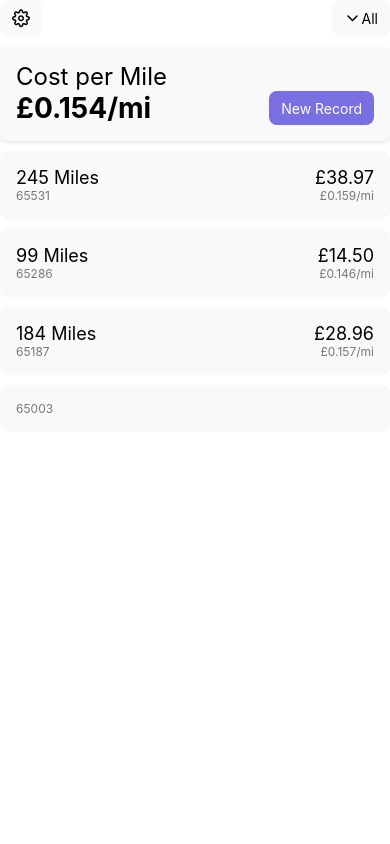
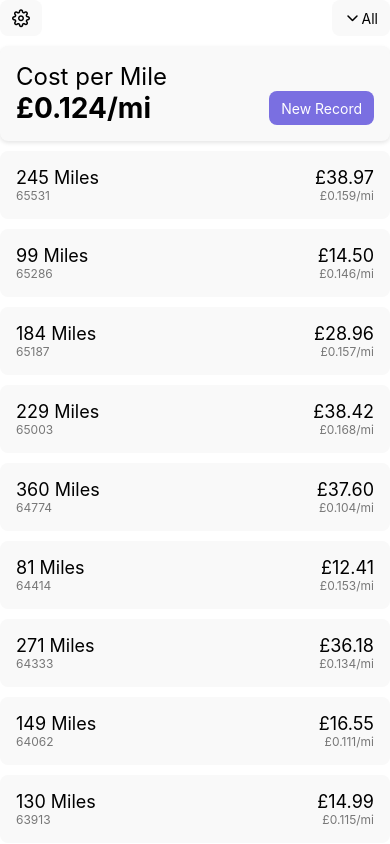
Before and after one commit to jcbyte/TripTab, a React Native app: screen / in a window 390 px wide. Shown: the top 844 px of the page. Built offline with nearby package versions, Linux system fonts and the light colour scheme.

Commit message:
added real testing data

```diff
--- a/src/App.tsx
+++ b/src/App.tsx
@@ -18,6 +18,7 @@ import useCachedRecords from "./hooks/useCachedRecords";
 // todo settings page miles/km, currency
 // todo settings page export, import
 // todo dark theme
+// todo save
 
 export type RecordNo = "all" | number;
 
@@ -27,7 +28,23 @@ export default function App() {
 		{ id: uuidv4(), type: "record", mileage: 65531, cost: 38.97 },
 		{ id: uuidv4(), type: "record", mileage: 65286, cost: 14.5 },
 		{ id: uuidv4(), type: "record", mileage: 65187, cost: 28.96 },
-		{ id: uuidv4(), type: "mileage", mileage: 65003 },
+		{ id: uuidv4(), type: "record", mileage: 65003, cost: 38.42 },
+		{ id: uuidv4(), type: "record", mileage: 64774, cost: 37.6 },
+		{ id: uuidv4(), type: "record", mileage: 64414, cost: 12.41 },
+		{ id: uuidv4(), type: "record", mileage: 64333, cost: 36.18 },
+		{ id: uuidv4(), type: "record", mileage: 64062, cost: 16.55 },
+		{ id: uuidv4(), type: "record", mileage: 63913, cost: 14.99 },
+		{ id: uuidv4(), type: "record", mileage: 63783, cost: 18.27 },
+		{ id: uuidv4(), type: "record", mileage: 3662, cost: 40.52 },
+		{ id: uuidv4(), type: "record", mileage: 63321, cost: 29.5 },
+		{ id: uuidv4(), type: "record", mileage: 63103, cost: 24.5 },
+		{ id: uuidv4(), type: "record", mileage: 62929, cost: 39.83 },
+		{ id: uuidv4(), type: "record", mileage: 62634, cost: 52.19 },
+		{ id: uuidv4(), type: "record", mileage: 62205, cost: 47 },
+		{ id: uuidv4(), type: "mileage", mileage: 61880 },
+		{ id: uuidv4(), type: "record", mileage: 61119, cost: 47.39 },
+		{ id: uuidv4(), type: "record", mileage: 60792, cost: 40.74 },
+		{ id: uuidv4(), type: "mileage", mileage: 60449 },
 	]);
 
 	const { modalOpen, record: modalRecord, setRecord: setModalRecord, openModal, closeModal } = useRecordModal();
```
